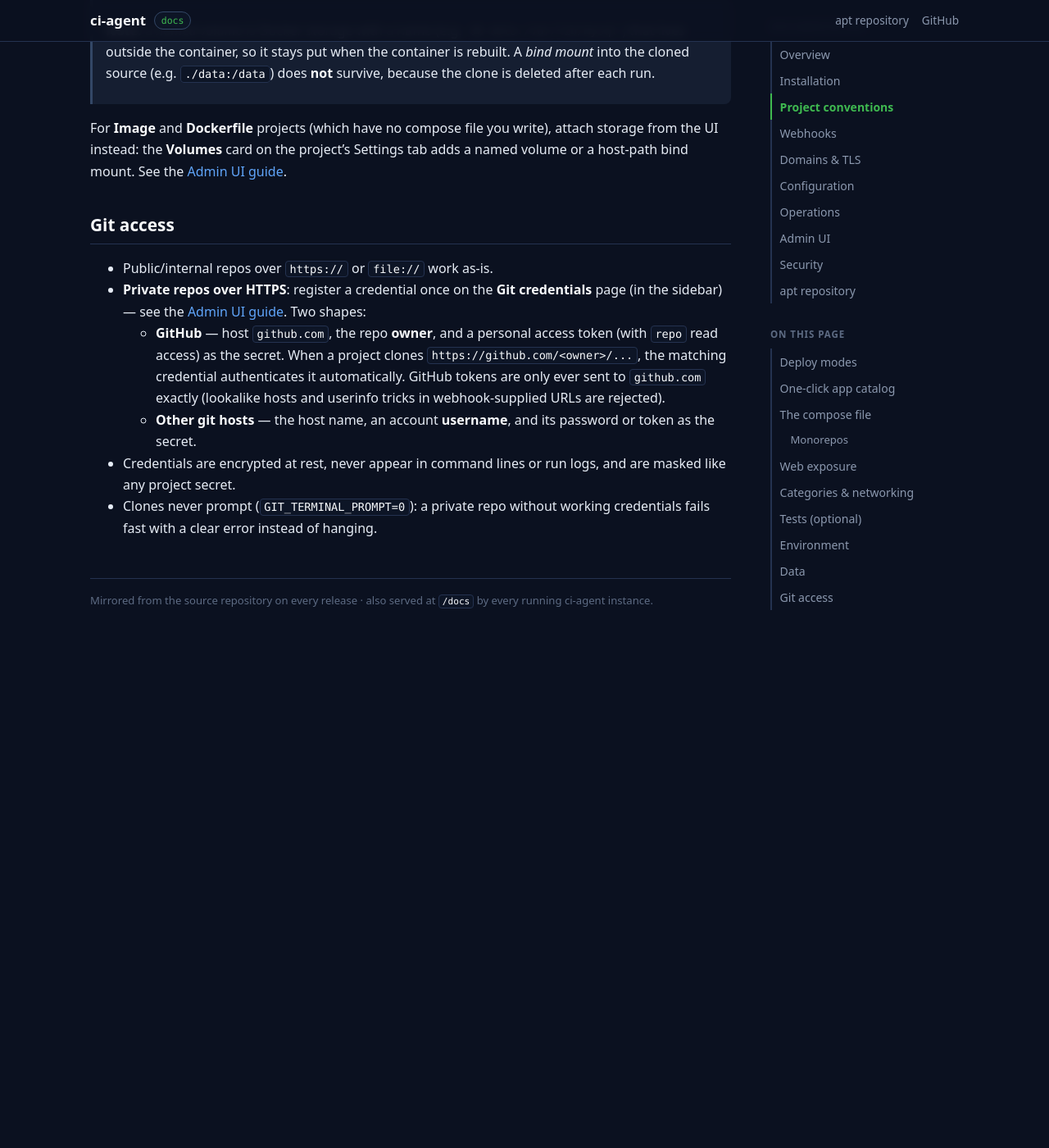
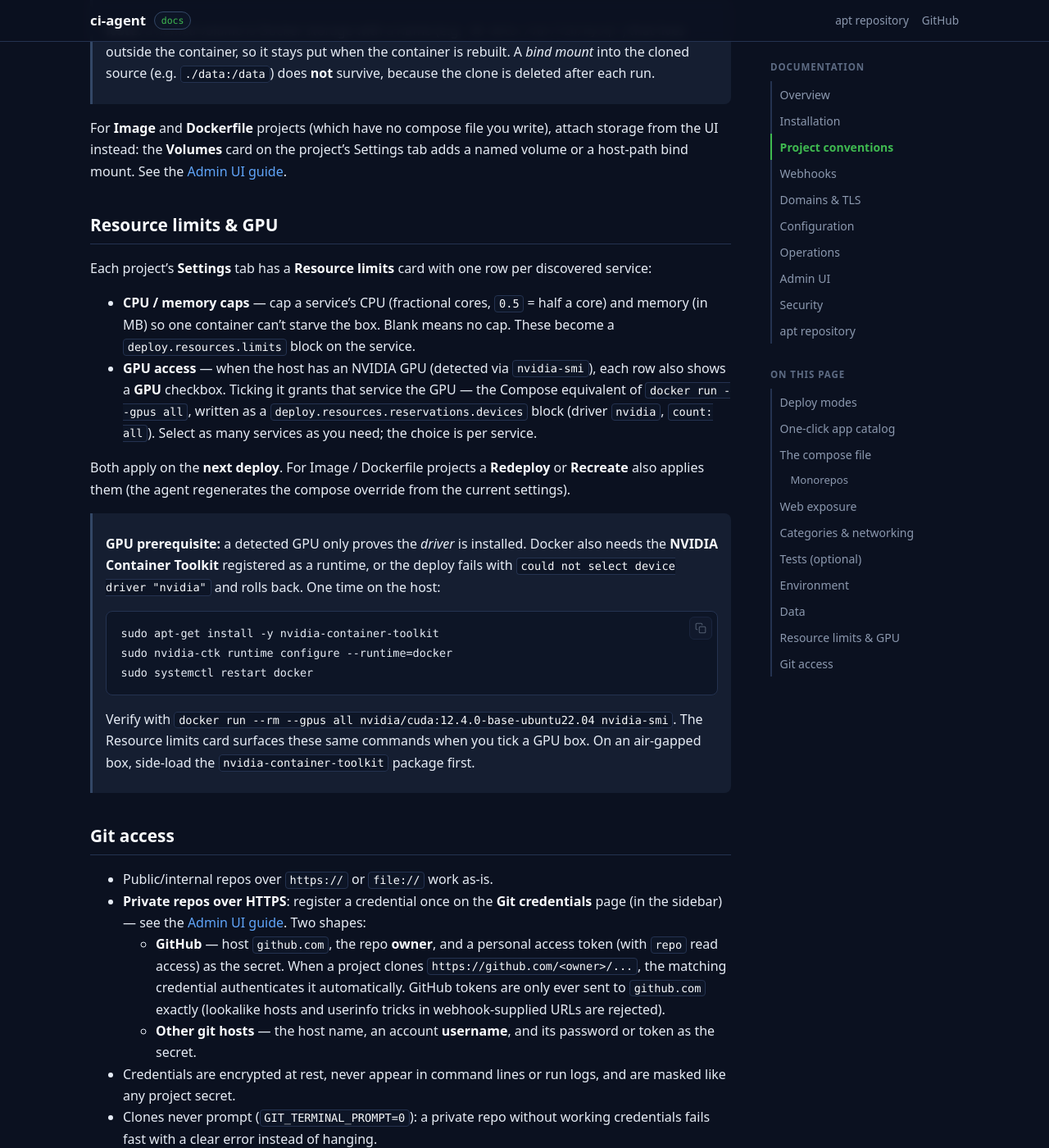
Before and after one commit to m-hoseinzadeh/ci-agent-apt, a Jekyll site: the page built from docs/projects.md, in a window 1280 px wide and 1400 px high, scrolled down 4890 px. Shown: the whole window at 82% size. Built offline with Jekyll 4.4.1, drawn with Linux system fonts in a browser that asks for light colours; our own code applies the rules of GitHub Pages for plain Markdown files; before the commit the page ends 5698 px from its top, so only the background shows below that.

Commit message:
Publish v0.2.2-r187

````diff
--- a/docs/projects.md
+++ b/docs/projects.md
@@ -215,6 +215,39 @@ write), attach storage from the UI instead: the **Volumes** card on the
 project's Settings tab adds a named volume or a host-path bind mount. See the
 [Admin UI guide](./ui.md).
 
+## Resource limits & GPU
+
+Each project's **Settings** tab has a **Resource limits** card with one row per
+discovered service:
+
+- **CPU / memory caps** — cap a service's CPU (fractional cores, `0.5` = half a
+  core) and memory (in MB) so one container can't starve the box. Blank means no
+  cap. These become a `deploy.resources.limits` block on the service.
+- **GPU access** — when the host has an NVIDIA GPU (detected via `nvidia-smi`),
+  each row also shows a **GPU** checkbox. Ticking it grants that service the
+  GPU — the Compose equivalent of `docker run --gpus all`, written as a
+  `deploy.resources.reservations.devices` block (driver `nvidia`, `count: all`).
+  Select as many services as you need; the choice is per service.
+
+Both apply on the **next deploy**. For Image / Dockerfile projects a **Redeploy**
+or **Recreate** also applies them (the agent regenerates the compose override
+from the current settings).
+
+> **GPU prerequisite:** a detected GPU only proves the *driver* is installed.
+> Docker also needs the **NVIDIA Container Toolkit** registered as a runtime, or
+> the deploy fails with `could not select device driver "nvidia"` and rolls back.
+> One time on the host:
+>
+> ```
+> sudo apt-get install -y nvidia-container-toolkit
+> sudo nvidia-ctk runtime configure --runtime=docker
+> sudo systemctl restart docker
+> ```
+>
+> Verify with `docker run --rm --gpus all nvidia/cuda:12.4.0-base-ubuntu22.04 nvidia-smi`.
+> The Resource limits card surfaces these same commands when you tick a GPU box.
+> On an air-gapped box, side-load the `nvidia-container-toolkit` package first.
+
 ## Git access
 
 - Public/internal repos over `https://` or `file://` work as-is.
````
Also changed, not shown: docs/ui.md (+17 -6 lines), 8 other files.
